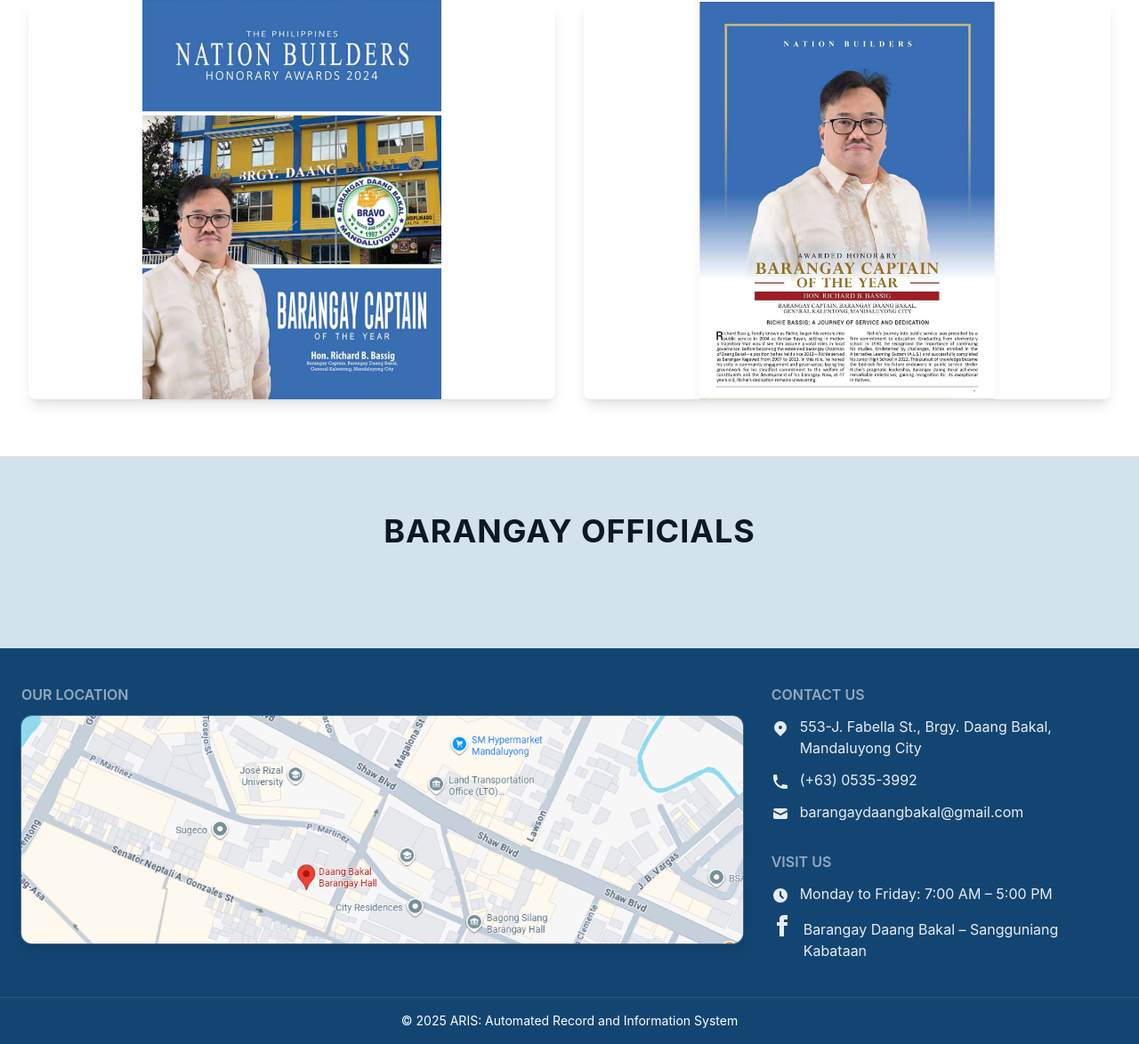
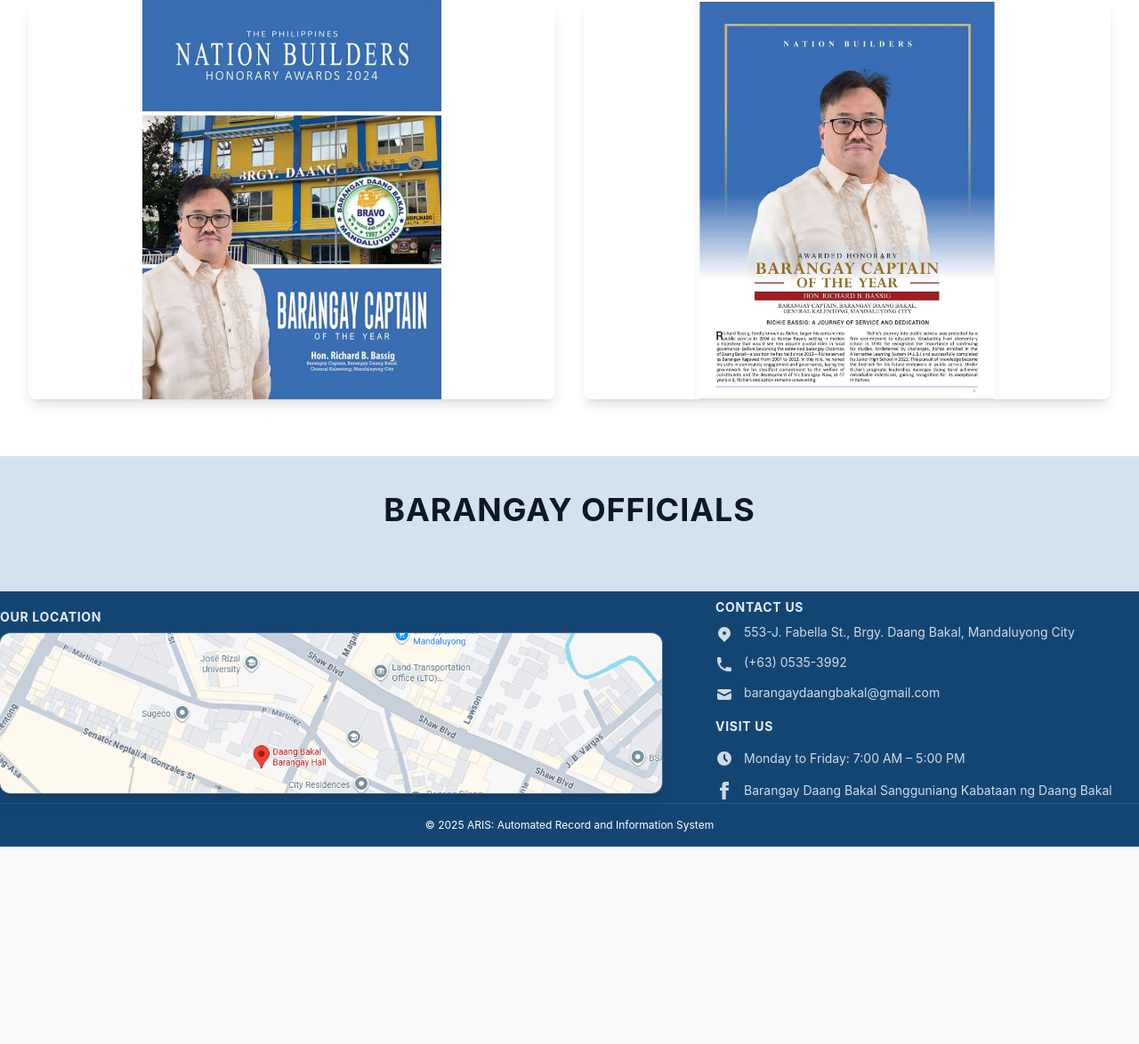
Before and after one commit to jennica-xx0/LandingPage, a Laravel app: page / in a window 1280 px wide. Shown: the part 2653-3827 px from the top of the page at 89% size. After the commit the page ends 3605 px from the top, so only its background shows below. Run offline with Laravel 12, Linux system fonts and the light colour scheme; data that the repository does not hold is empty; style sheets or scripts are compiled from the project's sources.

Commit message:
another changes 5:00PM 11/6/25

```diff
--- a/aris-system/resources/css/app.css
+++ b/aris-system/resources/css/app.css
@@ -379,3 +379,8 @@
     border-radius: 999px;
     cursor: pointer;
 }
+
+@theme {
+    --font-sans: 'Instrument Sans', ui-sans-serif, system-ui, sans-serif, 'Apple Color Emoji', 'Segoe UI Emoji',
+        'Segoe UI Symbol', 'Noto Color Emoji';
+}
--- a/aris-system/resources/views/components/public/faq.blade.php
+++ b/aris-system/resources/views/components/public/faq.blade.php
@@ -1,7 +1,7 @@
 <button id="faq-toggle"
   class="fixed z-50 right-[calc(1rem+env(safe-area-inset-right))]
                    bottom-[calc(1rem+env(safe-area-inset-bottom))]
-                   size-16 rounded-full grid place-items-center
+                   size-12 rounded-full grid place-items-center
                    bg-primary text-primary-content shadow-2xl
                    ring-2 ring-white hover:scale-[1.03] active:scale-95 transition"
   aria-controls="faq-chat" aria-expanded="false" aria-label="Open FAQ chat">
--- a/aris-system/resources/views/components/public/footer.blade.php
+++ b/aris-system/resources/views/components/public/footer.blade.php
@@ -1,73 +1,63 @@
 <footer class="bg-[#134573] text-white">
-  <div class="max-w-7xl mx-auto px-6 py-10">
-    <div class="grid grid-cols-1 lg:grid-cols-3 gap-8 items-start">
+  <div class="max-w-7xl mx-auto px-0 py-0">
+    <div class="grid grid-cols-1 md:grid-cols-2 lg:grid-cols-5 gap-15 items-center">
 
-      <section class="lg:col-span-2">
-        <h6 class="footer-title text-white/90 mb-3">Our Location</h6>
-
+      {{-- OUR LOCATION --}}
+      <section class="lg:col-span-3">
+        <h6 class="text-sm font-bold uppercase tracking-wider text-white/90 mt-2 mb-2">Our Location</h6>
         <a href="https://www.google.com/maps/place/Daang+Bakal+Barangay+Hall/@14.5916363,121.0244769,17.25z/data=!4m6!3m5!1s0x3397c9d1e1d1726f:0xbf347c81708454e1!8m2!3d14.5916105!4d121.0286076!16s%2Fg%2F1pzr9z8pz?entry=ttu"
-          target="_blank" rel="noopener"
-          class="block group rounded-xl overflow-hidden ring-1 ring-white/20 shadow-lg">
+           target="_blank" rel="noopener"
+           class="block group rounded-xl overflow-hidden ring-1 ring-white/20 shadow-lg">
           <img
             src="/img/map.png"
             alt="Map to Barangay Daang Bakal Hall"
             loading="lazy"
-            class="w-full object-cover transition-transform duration-300 group-hover:scale-[1.01]
-                   md:h-[280px] lg:h-[320px]"
-            style="height:clamp(220px, 32vh, 360px);" />
+            class="w-full h-full object-cover transition-transform duration-300 group-hover:scale-[1.01]"
+            style="max-height: 180px;" />
         </a>
       </section>
 
-      <section class="space-y-8">
+      {{-- CONTACT & VISIT INFO --}}
+      <section class="lg:col-span-2 space-y-2">
         <nav>
-          <h6 class="footer-title text-white/90 mb-3">Contact Us</h6>
-          <ul class="space-y-3 text-white/90">
+          <h6 class="text-sm font-bold uppercase tracking-wider text-white/90 mt-2 mb-2">Contact Us</h6>
+          <ul class="space-y-3 text-sm text-white/80">
             <li class="flex items-start gap-3">
-              <svg xmlns="http://www.w3.org/2000/svg" class="h-5 w-5 mt-1 flex-shrink-0" viewBox="0 0 20 20" fill="currentColor">
-                <path fill-rule="evenodd" d="M5.05 4.05a7 7 0 119.9 9.9L10 18.9l-4.95-4.95a7 7 0 010-9.9zM10 11a2 2 0 100-4 2 2 0 000 4z" clip-rule="evenodd" />
-              </svg>
+              <svg xmlns="http://www.w3.org/2000/svg" class="h-5 w-5 mt-0.5 flex-shrink-0" viewBox="0 0 20 20" fill="currentColor"><path fill-rule="evenodd" d="M5.05 4.05a7 7 0 119.9 9.9L10 18.9l-4.95-4.95a7 7 0 010-9.9zM10 11a2 2 0 100-4 2 2 0 000 4z" clip-rule="evenodd"/></svg>
               <span>553-J. Fabella St., Brgy. Daang Bakal, Mandaluyong City</span>
             </li>
             <li class="flex items-start gap-3">
-              <svg xmlns="http://www.w3.org/2000/svg" class="h-5 w-5 mt-1 flex-shrink-0" viewBox="0 0 20 20" fill="currentColor">
-                <path d="M2 3a1 1 0 011-1h2.153a1 1 0 01.986.836l.74 4.435a1 1 0 01-.54 1.06l-1.548.773a11.037 11.037 0 006.105 6.105l.774-1.548a1 1 0 011.059-.54l4.435.74a1 1 0 01.836.986V17a1 1 0 01-1 1h-2C7.82 18 2 12.18 2 5V3z" />
-              </svg>
-              <a href="tel:+630635353992" class="link link-hover">(+63) 0535-3992</a>
+              <svg xmlns="http://www.w3.org/2000/svg" class="h-5 w-5 mt-0.5 flex-shrink-0" viewBox="0 0 20 20" fill="currentColor"><path d="M2 3a1 1 0 011-1h2.153a1 1 0 01.986.836l.74 4.435a1 1 0 01-.54 1.06l-1.548.773a11.037 11.037 0 006.105 6.105l.774-1.548a1 1 0 011.059-.54l4.435.74a1 1 0 01.836.986V17a1 1 0 01-1 1h-2C7.82 18 2 12.18 2 5V3z"/></svg>
+              <a href="tel:+6305353992" class="link link-hover">(+63) 0535-3992</a>
             </li>
             <li class="flex items-start gap-3">
-              <svg xmlns="http://www.w3.org/2000/svg" class="h-5 w-5 mt-1 flex-shrink-0" viewBox="0 0 20 20" fill="currentColor">
-                <path d="M2.003 5.884L10 9.882l7.997-3.998A2 2 0 0016 4H4a2 2 0 00-1.997 1.884z" />
-                <path d="M18 8.118l-8 4-8-4V14a2 2 0 002 2h12a2 2 0 002-2V8.118z" />
-              </svg>
+              <svg xmlns="http://www.w3.org/2000/svg" class="h-5 w-5 mt-0.5 flex-shrink-0" viewBox="0 0 20 20" fill="currentColor"><path d="M2.003 5.884L10 9.882l7.997-3.998A2 2 0 0016 4H4a2 2 0 00-1.997 1.884z"/><path d="M18 8.118l-8 4-8-4V14a2 2 0 002 2h12a2 2 0 002-2V8.118z"/></svg>
               <a href="mailto:barangaydaangbakal@gmail.com" class="link link-hover">barangaydaangbakal@gmail.com</a>
             </li>
           </ul>
         </nav>
 
         <nav>
-          <h6 class="footer-title text-white/90 mb-3">Visit Us</h6>
-          <ul class="space-y-3 text-white/90">
+          <h6 class="text-sm font-bold uppercase tracking-wider text-white/90 mb-4 mt-4">Visit Us</h6>
+          <ul class="space-y-3 text-sm text-white/80">
             <li class="flex items-start gap-3">
-              <svg xmlns="http://www.w3.org/2000/svg" class="h-5 w-5 mt-1 flex-shrink-0" viewBox="0 0 20 20" fill="currentColor">
-                <path fill-rule="evenodd" d="M10 18a8 8 0 100-16 8 8 0 000 16zm1-12a1 1 0 10-2 0v4a1 1 0 00.293.707l2.828 2.829a1 1 0 101.414-1.415L11 9.586V6z" clip-rule="evenodd" />
-              </svg>
+              <svg xmlns="http://www.w3.org/2000/svg" class="h-5 w-5 mb-1 flex-shrink-0" viewBox="0 0 20 20" fill="currentColor"><path fill-rule="evenodd" d="M10 18a8 8 0 100-16 8 8 0 000 16zm1-12a1 1 0 10-2 0v4a1 1 0 00.293.707l2.828 2.829a1 1 0 101.414-1.415L11 9.586V6z" clip-rule="evenodd"/></svg>
               <span>Monday to Friday: 7:00 AM – 5:00 PM</span>
             </li>
             <li class="flex items-start gap-3">
-              <svg xmlns="http://www.w3.org/2000/svg" class="h-6 w-6 flex-shrink-0" fill="currentColor" viewBox="0 0 24 24">
-                <path d="M9 8h-3v4h3v12h5v-12h3.642l.358-4h-4v-1.667c0-.955.192-1.333 1.115-1.333h2.885v-5h-3.808c-3.596 0-5.192 1.583-5.192 4.615v2.385z"></path>
-              </svg>
-              <a href="#" class="link link-hover pt-1">Barangay Daang Bakal – Sangguniang Kabataan</a>
+              <svg xmlns="http://www.w3.org/2000/svg" class="h-5 w-5 mb-1 flex-shrink-0" fill="currentColor" viewBox="0 0 24 24"><path d="M9 8h-3v4h3v12h5v-12h3.642l.358-4h-4v-1.667c0-.955.192-1.333 1.115-1.333h2.885v-5h-3.808c-3.596 0-5.192 1.583-5.192 4.615v2.385z"></path></svg>
+              <a href="#" class="link link-hover">Barangay Daang Bakal Sangguniang Kabataan ng Daang Bakal</a>
             </li>
           </ul>
         </nav>
       </section>
+
     </div>
   </div>
 
   <div class="footer footer-center p-4 border-t border-white/10">
     <aside>
-      <p>© 2025 ARIS: Automated Record and Information System</p>
+      <p class="text-xs">© 2025 ARIS: Automated Record and Information System</p>
     </aside>
   </div>
 </footer>
--- a/aris-system/resources/views/components/public/officials.blade.php
+++ b/aris-system/resources/views/components/public/officials.blade.php
@@ -1,13 +1,13 @@
-<div class="bg-[#D2E3EE] py-16 px-7 sm:px-8">
+<div class="bg-[#D2E3EE] py-10 px-4 sm:px-8">
     <div class="container mx-auto">
 
-        <h2 class="text-4xl sm:text-4xl font-bold text-center mb-12 tracking-wide">
+        <h2 class="text-4xl sm:text-4xl font-bold text-center mb-8 tracking-wide">
             BARANGAY OFFICIALS
         </h2>
 
         @if($captain)
-        <div class="flex justify-center mb-12">
-            <div class="card bg-base-100 shadow-xl w-80 max-w-xs text-center">
+        <div class="flex justify-center mb-8">
+            <div class="card bg-base-100 shadow-xl w-70 max-w-xs text-center">
                 <figure class="px-8 pt-8">
                     <img src="{{ $captain->photo_path ? asset('storage/' . $captain->photo_path) : '/img/kap.jpg' }}" alt="{{ $captain->first_name }} {{ $captain->last_name }}" class="rounded-xl" />
                 </figure>
@@ -63,7 +63,6 @@
         const carousel = document.getElementById('kagawad-carousel');
         if (!carousel) return;
 
-        // 1. Existing Button Logic
         const prevBtn = document.getElementById('prev-btn');
         const nextBtn = document.getElementById('next-btn');
         if (prevBtn && nextBtn) {
@@ -77,7 +76,6 @@
             }));
         }
 
-        // 2. New Draggable Logic
         let isDown = false;
         let startX;
         let scrollLeft;
```
Also changed, not shown: aris-system/resources/views/announcements/show.blade.php (added, +37 -0 lines), aris-system/database/migrations/2025_11_03_021732_create_announcements_table.php, aris-system/resources/views/admin/officials/edit.blade.php (indentation only).
